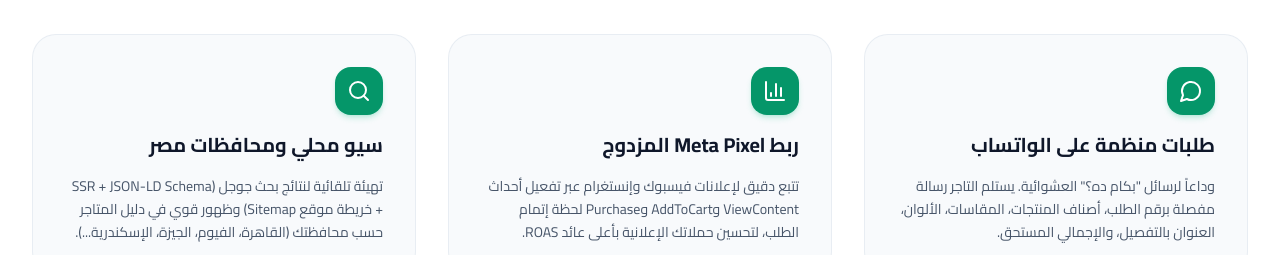
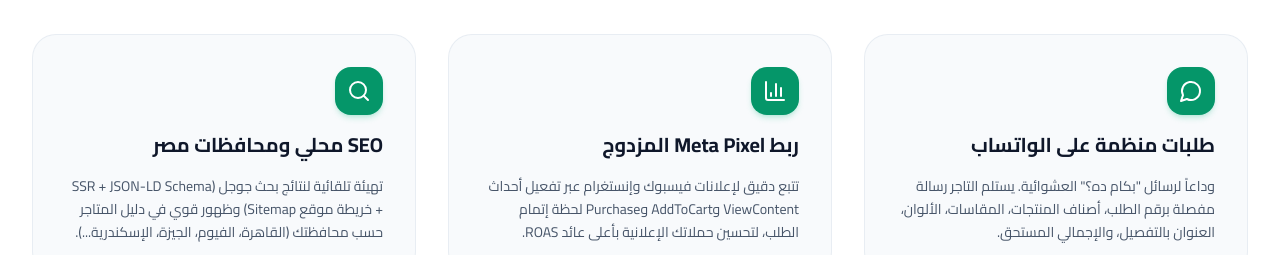
Before and after one commit to AbdallahSay/watsstore-saas, a Next.js app in the folder frontend/: page / in a window 1280 px wide. Shown: the part 1040-1295 px from the top of the page. Built offline with nearby package versions, Linux system fonts and the light colour scheme; no server answers.

Commit message:
style(landing): update text to 'SEO محلي ومحافظات مصر'

```diff
--- a/frontend/src/app/layout.tsx
+++ b/frontend/src/app/layout.tsx
@@ -16,8 +16,8 @@ export const metadata: Metadata = {
     default: 'WatsStore | منصة إنشاء متاجر وكتالوجات الواتساب في مصر',
     template: '%s | WatsStore',
   },
-  description: 'أنشئ متجرك الإلكتروني ومنيو منتجاتك في دقيقتين واستقبل طلبات العملاء مباشرة ومفلترة على الواتساب مع دعم كامل لتحسين محركات البحث وسيو المحافظات المصرية.',
-  keywords: ['متجر واتساب', 'منيو واتساب مصر', 'كتالوج واتساب', 'واتس ستور', 'WatsStore', 'تجارة إلكترونية مصر', 'سيو محلي مصر'],
+  description: 'أنشئ متجرك الإلكتروني ومنيو منتجاتك في دقيقتين واستقبل طلبات العملاء مباشرة ومفلترة على الواتساب مع دعم كامل لتحسين محركات البحث و SEO المحافظات المصرية.',
+  keywords: ['متجر واتساب', 'منيو واتساب مصر', 'كتالوج واتساب', 'واتس ستور', 'WatsStore', 'تجارة إلكترونية مصر', 'SEO محلي مصر'],
   authors: [{ name: 'WatsStore Platform' }],
   robots: {
     index: true,
--- a/frontend/src/app/page.tsx
+++ b/frontend/src/app/page.tsx
@@ -124,7 +124,7 @@ export default function HomePage() {
                 <div className="w-12 h-12 rounded-2xl bg-emerald-600 text-white flex items-center justify-center shadow-md shadow-emerald-500/20">
                   <Search className="w-6 h-6" />
                 </div>
-                <h3 className="text-xl font-bold text-slate-900">سيو محلي ومحافظات مصر</h3>
+                <h3 className="text-xl font-bold text-slate-900">SEO محلي ومحافظات مصر</h3>
                 <p className="text-sm text-slate-600 leading-relaxed">
                   تهيئة تلقائية لنتائج بحث جوجل (SSR + JSON-LD Schema + خريطة موقع Sitemap) وظهور قوي في دليل المتاجر حسب محافظتك (القاهرة، الفيوم، الجيزة، الإسكندرية...).
                 </p>
```
